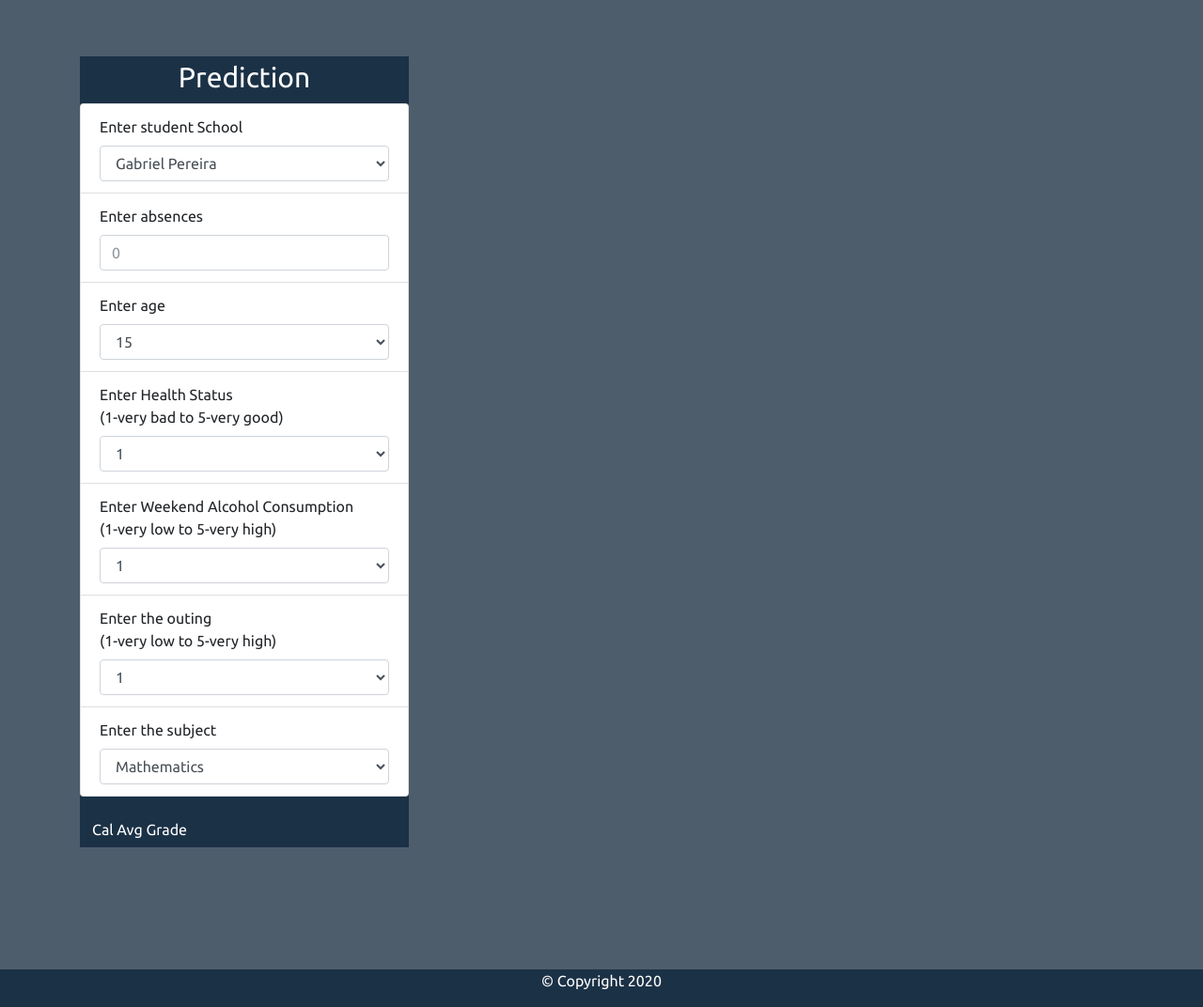
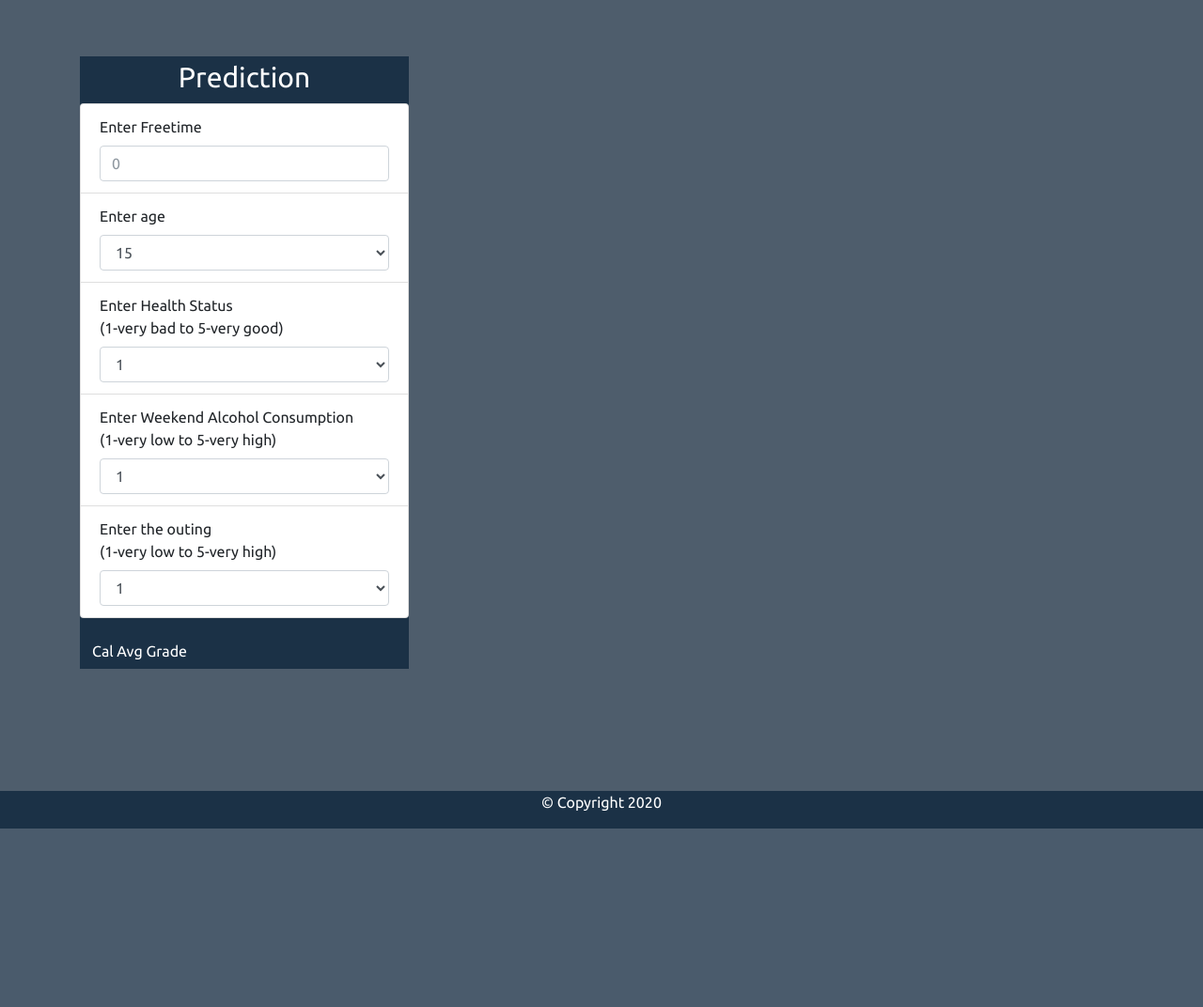
Before and after one commit to prasannarangam21/Project-3, a Flask app: page / in a window 1280 px wide. Shown: the part 50-1122 px from the top of the page at 94% size. After the commit the page ends 932 px from the top, so only its background shows below. Run offline with Flask 2, Linux system fonts and the light colour scheme; some libraries are stand-ins or nearby versions.

Commit message:
changed some fields

```diff
--- a/templates/index.html
+++ b/templates/index.html
@@ -37,15 +37,15 @@
                 <form>
                   <div class="form-group">
                     <ul class="list-group" id="filters">
-                      <li class="filter list-group-item">
+                      <!-- <li class="filter list-group-item">
                         <label for="School">Enter student School</label>
                         <select class="form-control" id="">
                           <option>Gabriel Pereira</option>
                           <option>Mousinho da Silveira</option>
                         </select>
-                      </li>
+                      </li> -->
                       <li class="filter list-group-item">
-                        <label for="absences">Enter absences</label>
+                        <label for="absences">Enter Freetime</label>
                         <input class="form-control" id="absences" type="number" placeholder="0" min="0" max="93">
                       </li>
                       <li class="filter list-group-item">
@@ -91,13 +91,6 @@
                           <option>5</option>
                         </select>
                       </li>
-                      <li class="filter list-group-item">
-                        <label for="subject">Enter the subject</label>
-                        <select class="form-control" id="">
-                          <option>Mathematics</option>
-                          <option>Portuguese</option>
-                        </select>
-                      </li>
                     </ul>
                   </div>
                   <button type="button" class="btn btn-default" style="color:white">Cal Avg Grade</button>
```
Lines whose indentation alone changed are shown as unchanged.
